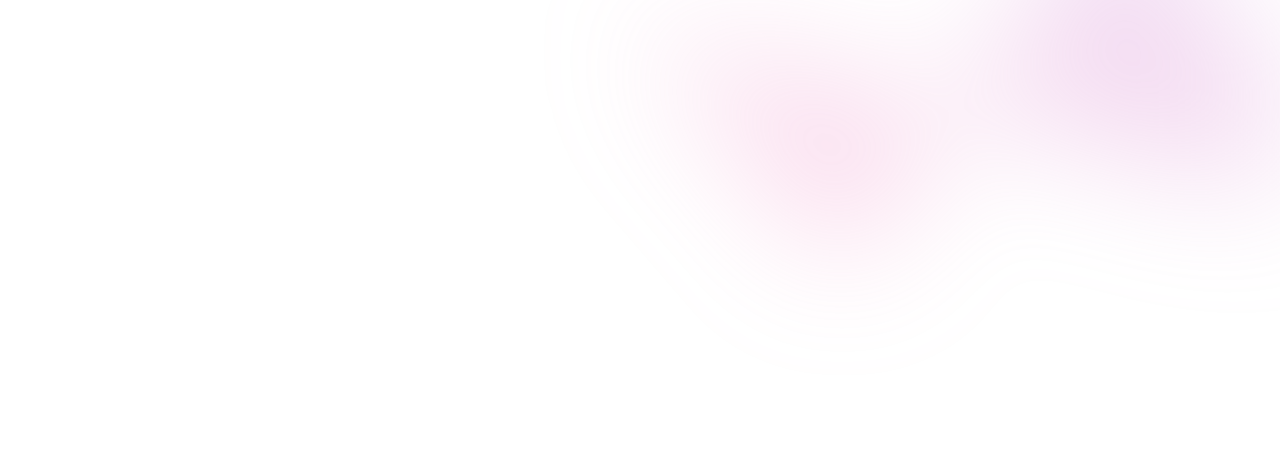
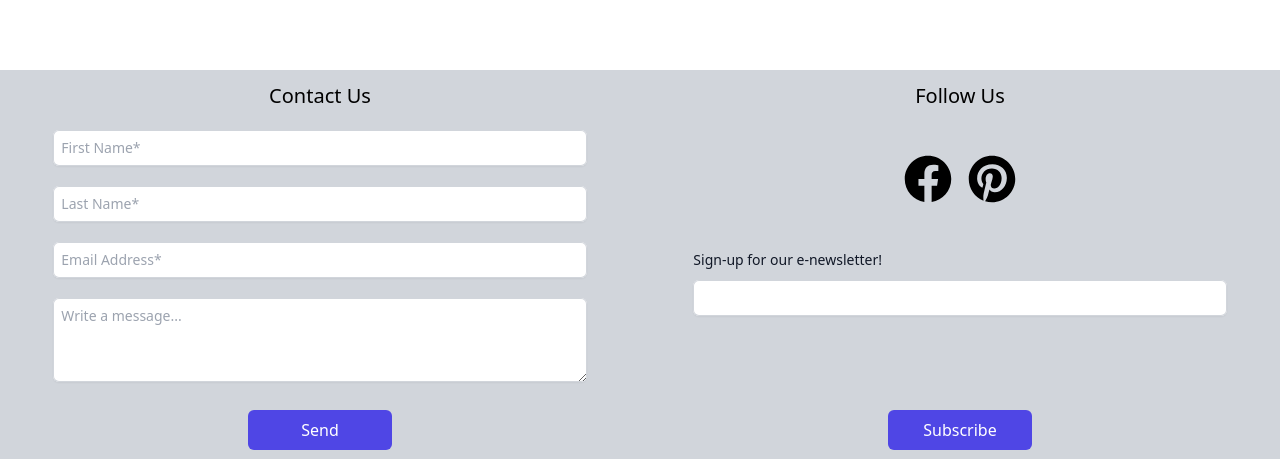
Before and after one commit to mbmayobre/etm-react, a React (Create React App) app: page / in a window 1280 px wide. Shown: the part 838-1297 px from the top of the page. Before the commit the page ends 1106 px from the top, so only its background shows below. Built offline with nearby package versions, Linux system fonts and the light colour scheme.

Commit message:
added footer, installed react-icons, started footer template

```diff
--- a/package.json
+++ b/package.json
@@ -14,6 +14,7 @@
     "@types/react-dom": "^18.2.14",
     "react": "^18.2.0",
     "react-dom": "^18.2.0",
+    "react-icons": "^5.0.1",
     "react-scripts": "5.0.1",
     "sass": "^1.69.5",
     "typescript": "^4.9.5",
--- /dev/null
+++ b/src/components/Footer/Footer.tsx
@@ -0,0 +1,109 @@
+import React, { FunctionComponent } from "react";
+import { FaFacebook } from "react-icons/fa";
+import { FaPinterest } from "react-icons/fa";
+
+// type FooterProps = {};
+
+const Footer: FunctionComponent = () => {
+  return (
+    <footer className="bg-gray-300">
+      <div className="grid justify-items-center grid-cols-1 md:grid-cols-2 h-auto py-3">
+        <div className="w-10/12 grid gap-y-3">
+          <h2 className="text-center text-xl">Contact Us</h2>
+          <div>
+            {/* <label htmlFor="first-name" className="block text-sm font-medium leading-6 text-gray-900">
+              First name
+            </label> */}
+            <div className="mt-2">
+              <input
+                type="text"
+                name="first-name"
+                id="first-name"
+                autoComplete="given-name"
+                placeholder="First Name*"
+                className="block w-full rounded-md border-0 py-1.5 px-2 text-gray-900 shadow-sm ring-1 ring-inset ring-gray-300 placeholder:text-gray-400 focus:ring-2 focus:ring-inset focus:ring-indigo-600 sm:text-sm sm:leading-6"
+              />
+            </div>
+          </div>
+          <div>
+            {/* <label htmlFor="last-name" className="block text-sm font-medium leading-6 text-gray-900">
+              Last name
+            </label> */}
+            <div className="mt-2">
+              <input
+                type="text"
+                name="last-name"
+                id="last-name"
+                autoComplete="family-name"
+                placeholder="Last Name*"
+                className="block w-full rounded-md border-0 py-1.5 px-2 text-gray-900 shadow-sm ring-1 ring-inset ring-gray-300 placeholder:text-gray-400 focus:ring-2 focus:ring-inset focus:ring-indigo-600 sm:text-sm sm:leading-6"
+              />
+            </div>
+          </div>
+          <div>
+            {/* <label htmlFor="email" className="block text-sm font-medium leading-6 text-gray-900">
+              Email address
+            </label> */}
+            <div className="mt-2">
+              <input
+                id="email"
+                name="email"
+                type="email"
+                autoComplete="email"
+                placeholder="Email Address*"
+                className="block w-full rounded-md border-0 py-1.5 px-2 text-gray-900 shadow-sm ring-1 ring-inset ring-gray-300 placeholder:text-gray-400 focus:ring-2 focus:ring-inset focus:ring-indigo-600 sm:text-sm sm:leading-6"
+              />
+            </div>
+          </div>
+          <div>
+            {/* <label htmlFor="about" className="block text-sm font-medium leading-6 text-gray-900">
+              About
+            </label> */}
+            <div className="mt-2">
+              <textarea
+                id="about"
+                name="about"
+                rows={3}
+                className="block w-full rounded-md border-0 py-1.5 px-2 text-gray-900 shadow-sm ring-1 ring-inset ring-gray-300 placeholder:text-gray-400 focus:ring-2 focus:ring-inset focus:ring-indigo-600 sm:text-sm sm:leading-6"
+                defaultValue={""}
+                placeholder="Write a message..."
+              />
+            </div>
+          </div>
+          <button className="rounded-md bg-indigo-600 w-36 h-fit p-2 text-white justify-self-center mt-4">
+            Send
+          </button>
+        </div>
+        <div className="w-10/12 grid gap-y-3 mt-6 md:mt-0">
+          <h2 className="text-center text-xl">Follow Us</h2>
+          <div className="flex space-x-4 justify-center">
+            <FaFacebook size={48} />
+            <FaPinterest size={48} />
+          </div>
+          <div>
+            <label
+              htmlFor="newsletter"
+              className="block text-sm font-medium leading-6 text-gray-900"
+            >
+              Sign-up for our e-newsletter!
+            </label>
+            <div className="mt-2">
+              <input
+                id="newsletter"
+                name="newsletter"
+                type="email"
+                autoComplete="email"
+                className="block w-full rounded-md border-0 py-1.5 px-2 text-gray-900 shadow-sm ring-1 ring-inset ring-gray-300 placeholder:text-gray-400 focus:ring-2 focus:ring-inset focus:ring-indigo-600 sm:text-sm sm:leading-6"
+              />
+            </div>
+          </div>
+          <button className="rounded-md bg-indigo-600 w-36 h-fit p-2 text-white justify-self-center place-self-end mt-4">
+            Subscribe
+          </button>
+        </div>
+      </div>
+    </footer>
+  );
+};
+
+export default Footer;
--- a/src/views/Home.tsx
+++ b/src/views/Home.tsx
@@ -3,6 +3,7 @@ import PhoneMockup from "../components/PhoneMockup/PhoneMockup";
 import DownloadButtons from "../components/Buttons/DownloadButtons";
 import Header from "../components/Header/Header";
 import Features from "./Sections/Features";
+import Footer from "../components/Footer/Footer";
 import MoneyWalletCredit from "../assets/img/Feaures/boba-dollar-bills-and-credit-card-in-wallet.png";
 
 const Home: React.FunctionComponent = () => {
@@ -24,7 +25,7 @@ const Home: React.FunctionComponent = () => {
     <div className="bg-white">
       <Header navigation={navigation} />
       <div className="relative isolate pt-14">
-        <div
+        {/* <div
           className="absolute inset-x-0 -top-40 -z-10 transform-gpu overflow-hidden blur-3xl sm:-top-80"
           aria-hidden="true"
         >
@@ -35,7 +36,7 @@ const Home: React.FunctionComponent = () => {
                 "polygon(74.1% 44.1%, 100% 61.6%, 97.5% 26.9%, 85.5% 0.1%, 80.7% 2%, 72.5% 32.5%, 60.2% 62.4%, 52.4% 68.1%, 47.5% 58.3%, 45.2% 34.5%, 27.5% 76.7%, 0.1% 64.9%, 17.9% 100%, 27.6% 76.8%, 76.1% 97.7%, 74.1% 44.1%)",
             }}
           />
-        </div>
+        </div> */}
         <div className="flex md:flex-row flex-col items-center justify-between py-12 sm:py-16 lg:py-24">
           <div className="text-center px-10 py-12 sm:p-16 md:px-20 lg:px-32 lg:py-24">
             <h1 className="text-4xl font-bold tracking-tight text-gray-900 sm:text-6xl flex flex-wrap justify-center">
@@ -54,8 +55,8 @@ const Home: React.FunctionComponent = () => {
           </div>
         </div>
         {/* <Features features={features} /> */}
-        <div
-          className="absolute inset-x-0 top-[calc(100%-13rem)] -z-10 transform-gpu overflow-hidden blur-3xl sm:top-[calc(100%-30rem)]"
+        {/* <div
+          className="absolute inset-x-0 top-[calc(100%-13rem)] -z-10 transform-gpu blur-3xl sm:top-[calc(100%-37rem)]"
           aria-hidden="true"
         >
           <div
@@ -65,8 +66,9 @@ const Home: React.FunctionComponent = () => {
                 "polygon(74.1% 44.1%, 100% 61.6%, 97.5% 26.9%, 85.5% 0.1%, 80.7% 2%, 72.5% 32.5%, 60.2% 62.4%, 52.4% 68.1%, 47.5% 58.3%, 45.2% 34.5%, 27.5% 76.7%, 0.1% 64.9%, 17.9% 100%, 27.6% 76.8%, 76.1% 97.7%, 74.1% 44.1%)",
             }}
           />
-        </div>
+        </div> */}
       </div>
+      <Footer />
     </div>
   );
 };
```
Also changed, not shown: 1 other file (tests, documents, lock files or other folders).
